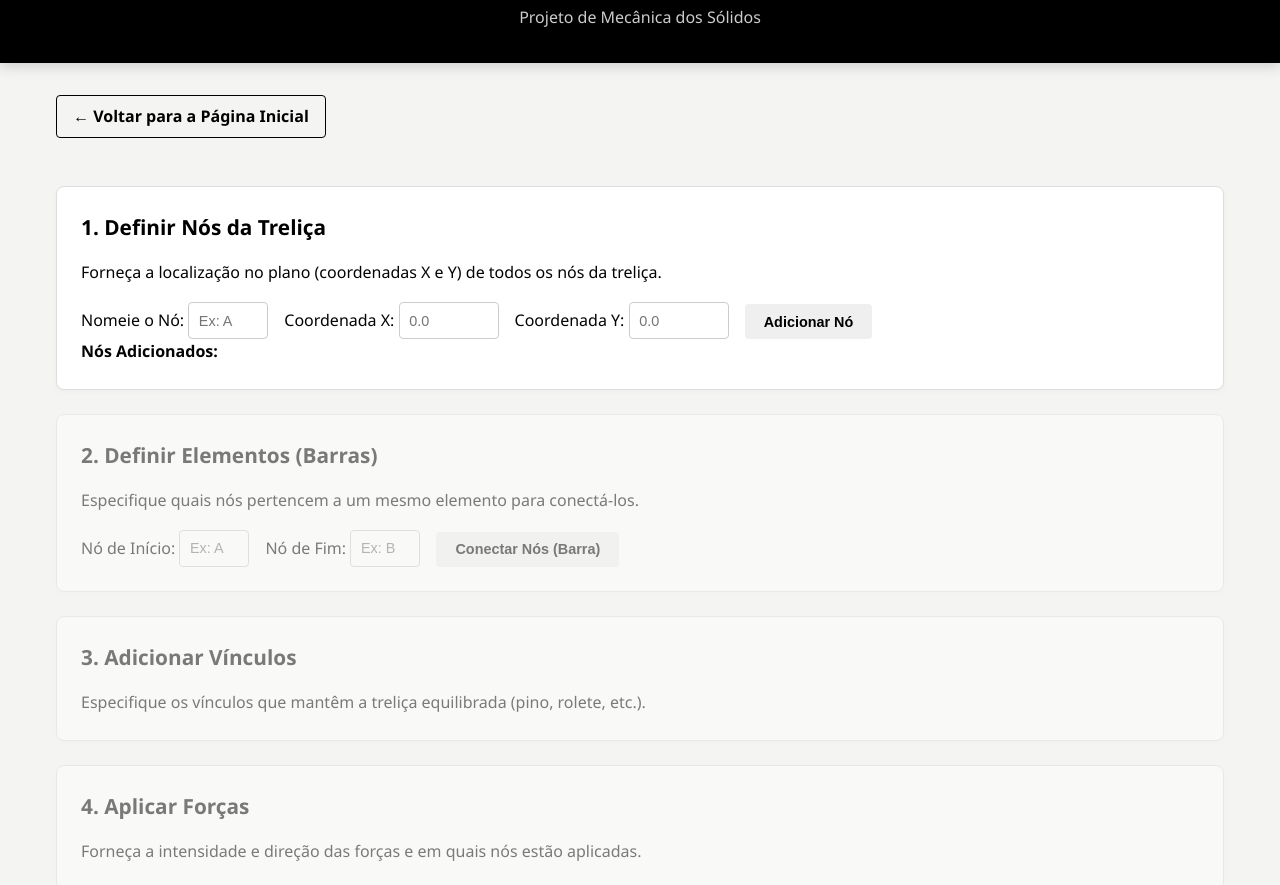
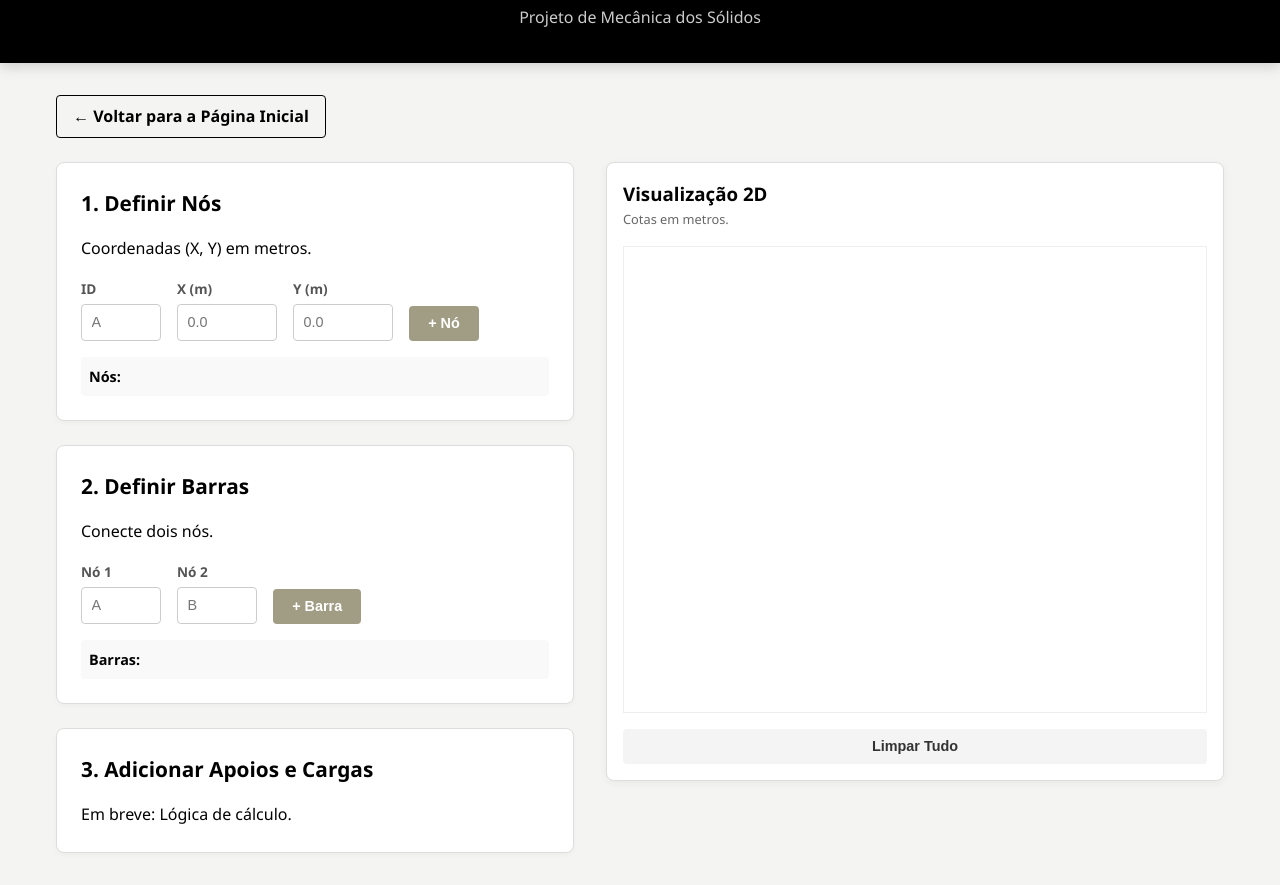
Before and after one commit to BernardoCastroo/Projeto-de-Mecanica-dos-solidos, a plain HTML site: page trelicas.html in a window 1280 px wide. Shown: the part 99-984 px from the top of the page. Drawn offline with Linux system fonts and the light colour scheme.

Commit message:
Update trelicas.html

```diff
--- a/trelicas.html
+++ b/trelicas.html
@@ -14,50 +14,73 @@
     </header>
 
     <main>
-        <div style="margin-bottom: 1.5rem;">
         <a href="index.html" class="btn-voltar">← Voltar para a Página Inicial</a>
+
+        <div class="calc-container">
+            <div class="inputs-panel">
+                <section class="step-section" id="passo1">
+                    <h2>1. Definir Nós</h2>
+                    <p>Coordenadas (X, Y) em metros.</p>
+
+                    <div class="input-group">
+                        <div class="input-field">
+                            <label>ID</label>
+                            <input type="text" id="node-id" placeholder="A" maxlength="2">
+                        </div>
+                        <div class="input-field">
+                            <label>X (m)</label>
+                            <input type="number" id="node-x" step="0.1" placeholder="0.0">
+                        </div>
+                        <div class="input-field">
+                            <label>Y (m)</label>
+                            <input type="number" id="node-y" step="0.1" placeholder="0.0">
+                        </div>
+                        <button class="btn-add" onclick="adicionarNo()">+ Nó</button>
                     </div>
 
-        <section class="step-section" id="passo1">
-            <h2>1. Definir Nós da Treliça</h2>
-            <p>Forneça a localização no plano (coordenadas X e Y) de todos os nós da treliça.</p>
-
-            <div class="input-group">
-                <label>Nomeie o Nó: <input type="text" id="node-id" placeholder="Ex: A" maxlength="2"></label>
-                <label>Coordenada X: <input type="number" id="node-x" step="0.01" placeholder="0.0"></label>
-                <label>Coordenada Y: <input type="number" id="node-y" step="0.01" placeholder="0.0"></label>
-                <button onclick="adicionarNo()">Adicionar Nó</button>
-            </div>
-
-            <div class="node-list" id="lista-nos">
-                <strong>Nós Adicionados:</strong>
+                    <div class="data-list" id="lista-nos">
+                        <strong>Nós:</strong>
                         <ul id="ul-nos"></ul>
                     </div>
                 </section>
 
-        <section class="step-section" id="passo2" style="opacity: 0.5;">
-            <h2>2. Definir Elementos (Barras)</h2>
-            <p>Especifique quais nós pertencem a um mesmo elemento para conectá-los.</p>
+                <section class="step-section" id="passo2">
+                    <h2>2. Definir Barras</h2>
+                    <p>Conecte dois nós.</p>
                     <div class="input-group">
-                <label>Nó de Início: <input type="text" id="bar-start" placeholder="Ex: A" maxlength="2" style="width: 70px;"></label>
-                <label>Nó de Fim: <input type="text" id="bar-end" placeholder="Ex: B" maxlength="2" style="width: 70px;"></label>
-                <button onclick="alert('Lógica de adicionar barras será implementada aqui!')">Conectar Nós (Barra)</button>
+                        <div class="input-field">
+                            <label>Nó 1</label>
+                            <input type="text" id="bar-start" placeholder="A" maxlength="2">
+                        </div>
+                        <div class="input-field">
+                            <label>Nó 2</label>
+                            <input type="text" id="bar-end" placeholder="B" maxlength="2">
+                        </div>
+                        <button class="btn-add" onclick="adicionarBarra()">+ Barra</button>
+                    </div>
+                    <div class="data-list">
+                        <strong>Barras:</strong>
+                        <ul id="ul-barras"></ul>
                     </div>
                 </section>
 
-        <section class="step-section" id="passo3" style="opacity: 0.5;">
-            <h2>3. Adicionar Vínculos</h2>
-            <p>Especifique os vínculos que mantêm a treliça equilibrada (pino, rolete, etc.).</p>
+                <section class="step-section" id="passo3">
+                    <h2>3. Adicionar Apoios e Cargas</h2>
+                    <p>Em breve: Lógica de cálculo.</p>
                 </section>
 
-        <section class="step-section" id="passo4" style="opacity: 0.5;">
-            <h2>4. Aplicar Forças</h2>
-            <p>Forneça a intensidade e direção das forças e em quais nós estão aplicadas.</p>
-        </section>
+                <button class="btn-calcular" onclick="alert('Lógica de cálculo matricial necessária.')">Calcular Esforços</button>
+            </div>
 
-        <button class="btn-calcular">Calcular Treliça</button>
+            <div class="graph-panel">
+                <h3>Visualização 2D</h3>
+                <p style="font-size:0.8rem; color:#666;">Cotas em metros.</p>
+                <canvas id="canvasTrelica" width="500" height="400"></canvas>
+                <button style="margin-top:0.5rem; background:#f4f4f4; color:#333; width:100%;" onclick="limparTudo()">Limpar Tudo</button>
+            </div>
+        </div>
     </main>
 
-    <script src="script.js"></script>
+    <script src="script_trelicas.js"></script>
 </body>
 </html>
```
Lines whose indentation alone changed are shown as unchanged.
